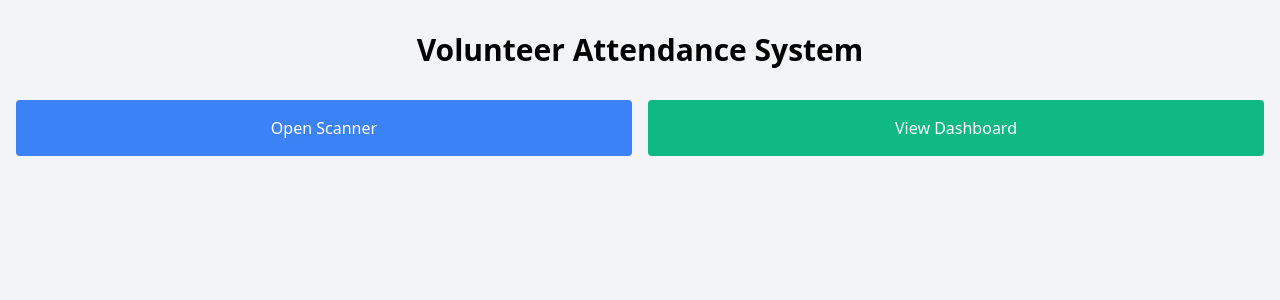
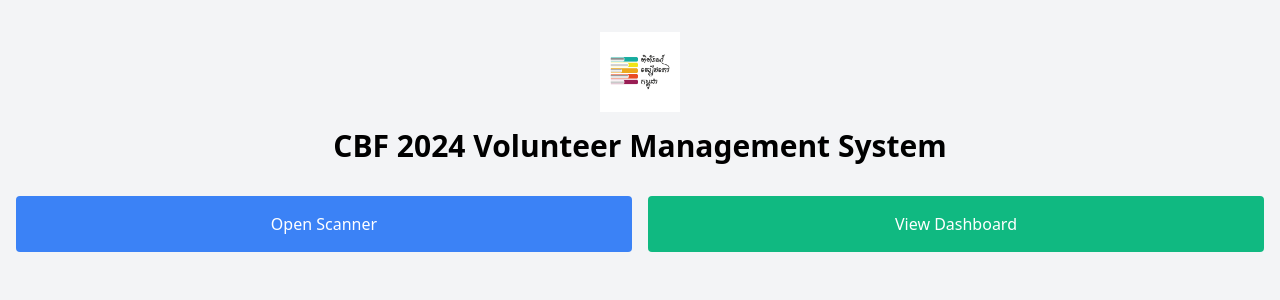
Before and after one commit to HimRonald/CBF-Operation-Attendance-System, a Flask app: page / in a window 1280 px wide. Shown: the top 300 px of the page. Run offline with Flask 3, Linux system fonts and the light colour scheme.

Commit message:
feat: Update HTML templates to include favicon and enhance titles for the CBF 2024 Volunteer Management System

```diff
--- a/templates/dashboard.html
+++ b/templates/dashboard.html
@@ -3,6 +3,7 @@
 <head>
     <title>Attendance Dashboard</title>
     <link href="https://cdnjs.cloudflare.com/ajax/libs/tailwindcss/2.2.19/tailwind.min.css" rel="stylesheet">
+    <link rel="icon" type="image/x-icon" href="{{ url_for('static', filename='assets/favicon.ico') }}">
 </head>
 <body class="bg-gray-100">
     <div class="container mx-auto px-4 py-8">
--- a/templates/index.html
+++ b/templates/index.html
@@ -1,12 +1,14 @@
 <!DOCTYPE html>
 <html>
 <head>
-    <title>Volunteer Attendance System</title>
+    <title>CBF 2024 Volunteer Management System</title>
     <link href="https://cdnjs.cloudflare.com/ajax/libs/tailwindcss/2.2.19/tailwind.min.css" rel="stylesheet">
+    <link rel="icon" type="image/x-icon" href="{{ url_for('static', filename='assets/favicon.ico') }}">
 </head>
 <body class="bg-gray-100">
-    <div class="container mx-auto px-4 py-8">
-        <h1 class="text-3xl font-bold mb-8 text-center">Volunteer Attendance System</h1>
+    <div class="container mx-auto px-4 py-8 text-center">
+        <img src="{{ url_for('static', filename='assets/cbflogo.png') }}" alt="Logo" class="mx-auto mb-4 h-20 w-20">
+        <h1 class="text-3xl font-bold mb-8">CBF 2024 Volunteer Management System</h1>
         <div class="grid grid-cols-1 sm:grid-cols-2 gap-4">
             <a href="scanner.html" class="bg-blue-500 text-white p-4 rounded hover:bg-blue-600 text-center">
                 Open Scanner
--- a/templates/scanner.html
+++ b/templates/scanner.html
@@ -3,6 +3,7 @@
 <head>
     <title>QR Scanner</title>
     <link href="https://cdnjs.cloudflare.com/ajax/libs/tailwindcss/2.2.19/tailwind.min.css" rel="stylesheet">
+    <link rel="icon" type="image/x-icon" href="{{ url_for('static', filename='assets/favicon.ico') }}">
     <script src="https://cdnjs.cloudflare.com/ajax/libs/quagga/0.12.1/quagga.min.js"></script>
     <script src="https://unpkg.com/html5-qrcode"></script>
 </head>
```
Also changed, not shown: static/assets/cbflogo.png (added), static/assets/favicon.ico (added).
